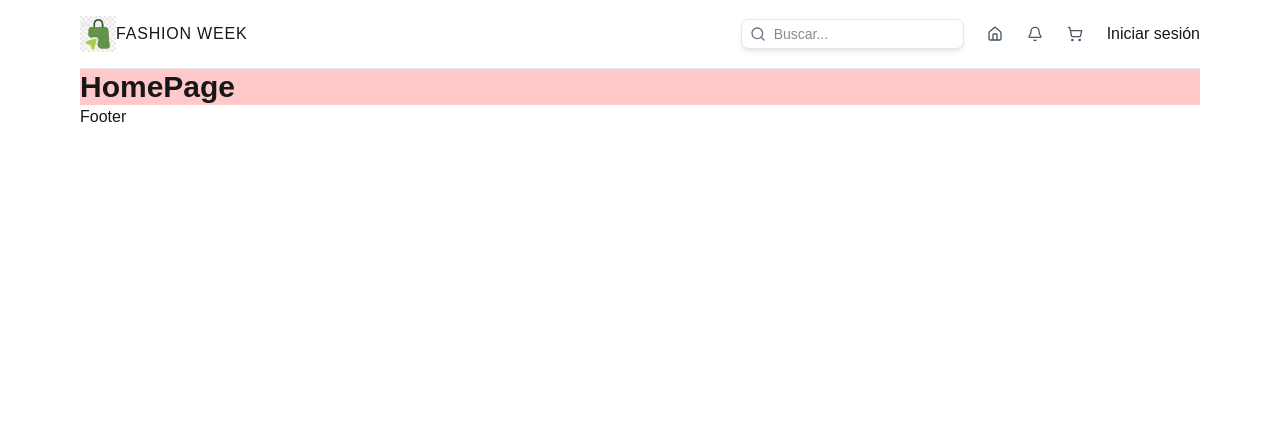
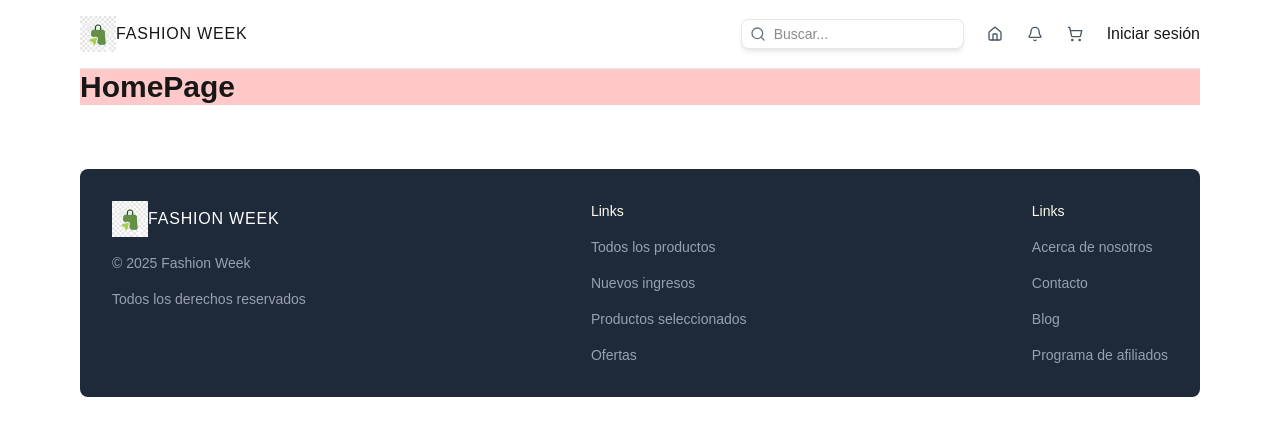
Before and after one commit to cristiandcode/E-commerce-PPS, a Next.js app: page / in a window 1280 px wide. Shown: the top 436 px of the page. Built offline with nearby package versions, Linux system fonts and the light colour scheme.

Commit message:
Cree el footer del proyecto e-commerce

```diff
--- a/src/components/Footer.tsx
+++ b/src/components/Footer.tsx
@@ -1,7 +1,34 @@
-const Footer = () =>{
-    return(
-        <div className="">Footer</div>
-    )
-}
+import Link from "next/link";
+import Image from "next/image";
+const Footer = () => {
+  return (
+    <div className="mt-16 flex flex-col items-center gap-8 md:flex-row md:items-start md:justify-between md:gap-0 bg-gray-800 p-8 rounded-lg">
+      <div className="flex flex-col gap-4 items-center md:items-start">
+        <Link href="/" className="flex items-center">
+          <Image src="/logo.png" alt="Fashion Week" width={36} height={36} />
+          <p className="hidden md:block text-md font-medium tracking-wider text-white">
+            FASHION WEEK
+          </p>
+        </Link>
+        <p className="text-sm text-gray-400">© 2025 Fashion Week</p>
+        <p className="text-sm text-gray-400">Todos los derechos reservados</p>
+      </div>
+      <div className="flex flex-col gap-4 text-sm text-gray-400 items-center md:items-start">
+        <p className="text-sm text-amber-50">Links</p>
+        <Link href="/">Todos los productos</Link>
+        <Link href="/">Nuevos ingresos</Link>
+        <Link href="/">Productos seleccionados</Link>
+        <Link href="/">Ofertas</Link>
+      </div>
+      <div className="flex flex-col gap-4 text-sm text-gray-400 items-center md:items-start">
+        <p className="text-sm text-amber-50">Links</p>
+        <Link href="/">Acerca de nosotros</Link>
+        <Link href="/">Contacto</Link>
+        <Link href="/">Blog</Link>
+        <Link href="/">Programa de afiliados</Link>
+      </div>
+    </div>
+  );
+};
 
-export default Footer
+export default Footer;
```
Also changed, not shown: public/logo.png.
